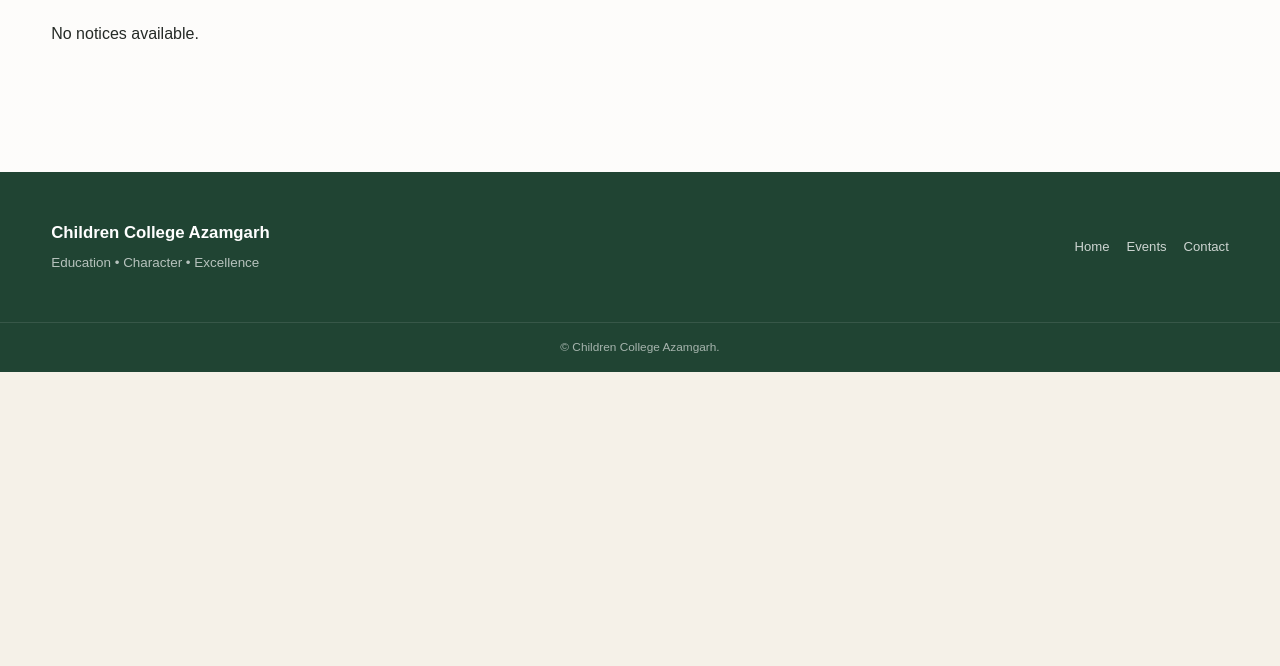
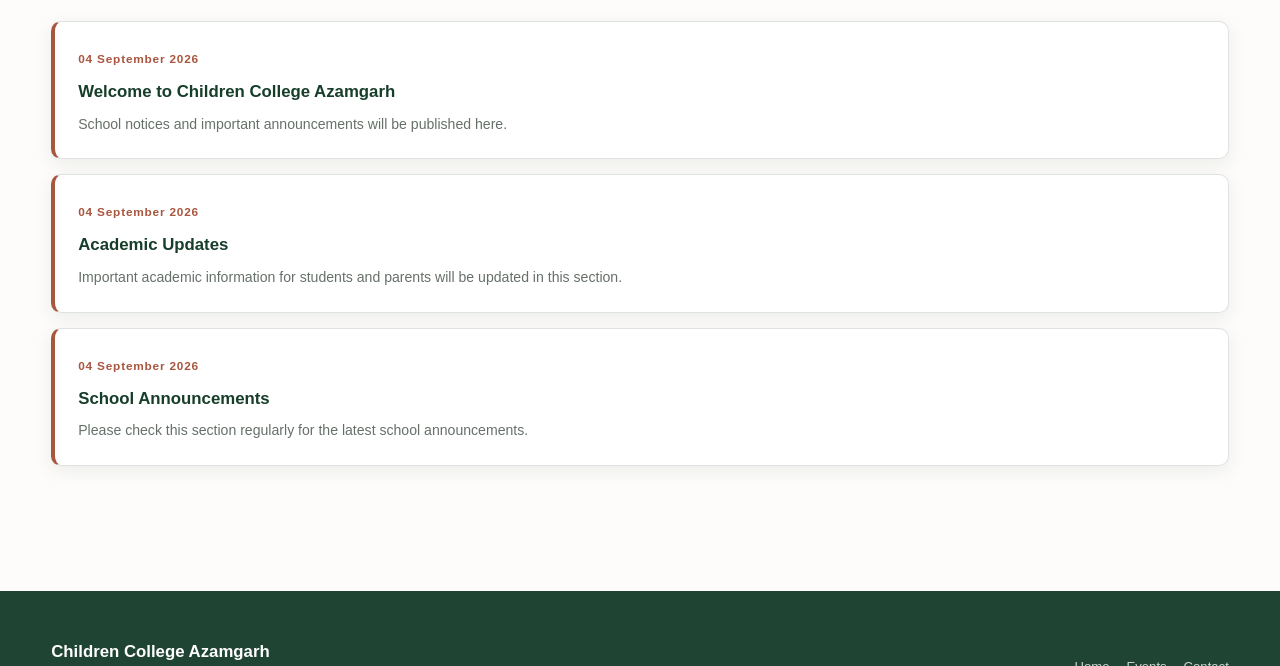
Before and after one commit to 1icse/children-college-azamgarh, a plain HTML site: page html/notices.html in a window 1280 px wide. Shown: the part 560-1226 px from the top of the page. Before the commit the page ends 932 px from the top, so only its background shows below. Drawn offline with Linux system fonts and the light colour scheme.

Commit message:
Add notices.js script to notices.html

```diff
--- a/html/notices.html
+++ b/html/notices.html
@@ -101,6 +101,7 @@
 
 
 <script src="../js/main.js"></script>
+<script src="../data/notices.js"></script>
 <script src="../js/notices.js"></script>
 
 </body>
```
